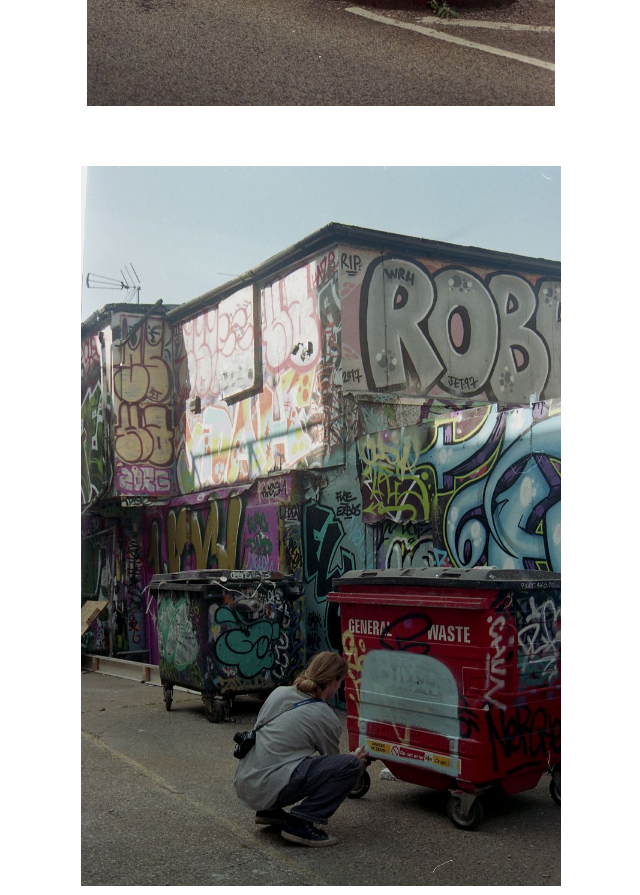
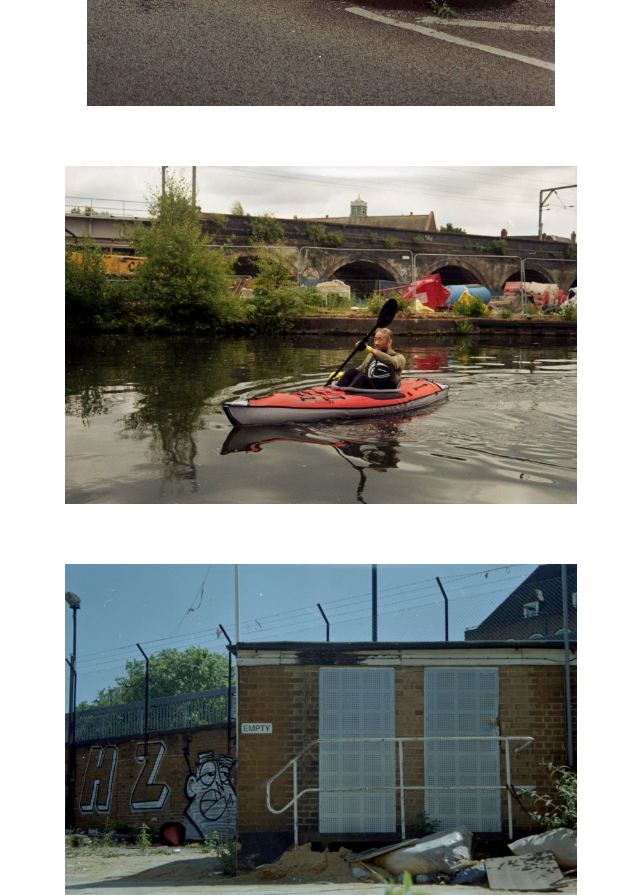
Before and after one commit to endureburial/celluloid, a plain HTML site: page landscapes.html in a window 1280 px wide. Shown: the part 6160-7055 px from the top of the page, without its empty margins (523-1163 px from the left). Drawn offline with nearby package versions, Linux system fonts and the light colour scheme.

Commit message:
Update landscapes.html

```diff
--- a/landscapes.html
+++ b/landscapes.html
@@ -46,7 +46,6 @@
             <img src="./images/landscapes/city (9)-min.jpg" class="image">
             <img src="./images/landscapes/city (10)-min.jpg" class="image">
             <img src="./images/landscapes/city (11)-min.jpg" class="image">
-            <img src="./images/landscapes/city (12)-min.jpg" class="image">
             <img src="./images/landscapes/industry (1)-min.jpg" class="image">
             <img src="./images/landscapes/industry (2)-min.jpg" class="image">
             <img src="./images/landscapes/industry (3)-min.jpg" class="image">
```
